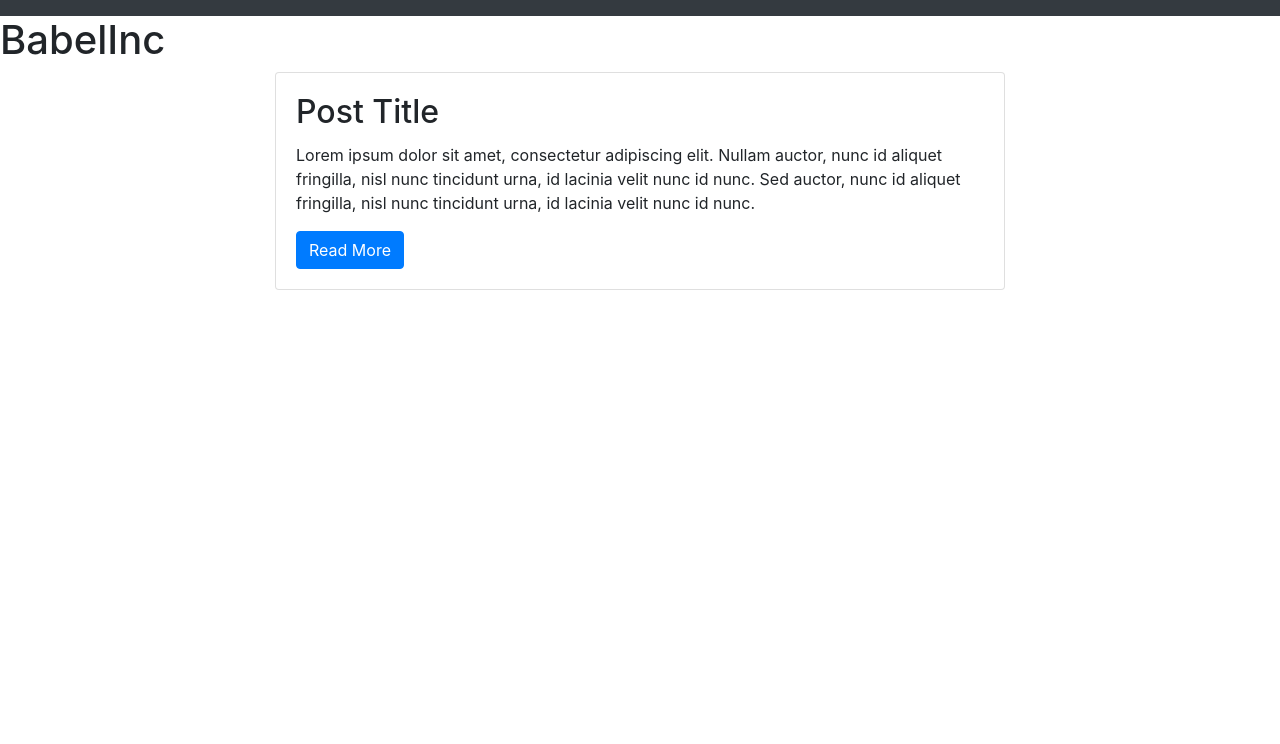
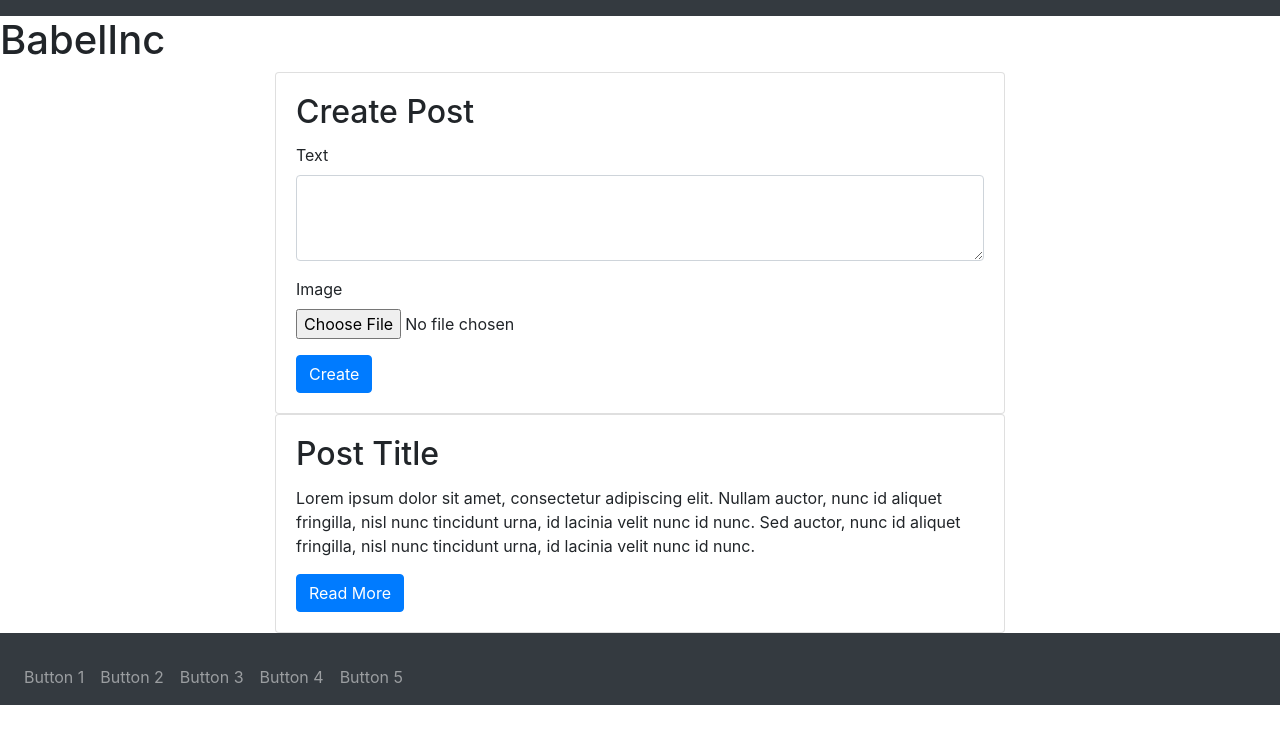
Before and after one commit to rafael6325/bootstrapTest, a plain HTML site: page welcome.html in a window 1280 px wide. Drawn offline with nearby package versions, Linux system fonts and the light colour scheme.

Commit message:
Add files via upload

```diff
--- a/scripts/welcome.js
+++ b/scripts/welcome.js
@@ -0,0 +1,10 @@
+const input = document.getElementById('input');
+console.log(input);
+function createPost(input) {
+
+  const post = document.createElement('div');
+  post.classList.add('post');
+  post.textContent = input;
+
+  document.body.appendChild(post);
+}
--- a/welcome.html
+++ b/welcome.html
@@ -5,11 +5,35 @@
   <meta name="viewport" content="width=device-width, initial-scale=1.0">
   <title>BabelInc</title>
   <link rel="stylesheet" href="https://stackpath.bootstrapcdn.com/bootstrap/4.5.2/css/bootstrap.min.css">
+  <script src="scripts/welcome.js"></script>
 </head>
 <body>
   <nav class="navbar navbar-expand-md navbar-dark bg-dark">
   </nav>
   <h1 class="header">BabelInc</h1>
+  <div class="container">
+    <div class="row">
+      <div class="col-md-8 offset-md-2">
+        <div class="card">
+          <div class="card-body">
+            <h2 class="card-title">Create Post</h2>
+            <form>
+              <div class="form-group">
+                <label for="postText">Text</label>
+                <textarea class="form-control" id="postText" rows="3"></textarea>
+              </div>
+              <div class="form-group">
+                <label for="postImage">Image</label>
+                <input type="file" class="form-control-file" id="postImage">
+              </div>
+              <button type="submit" class="btn btn-primary" onclick="createPost()">Create</button>
+            </form>
+          </div>
+        </div>
+      </div>
+    </div>
+  </div>
+
   <div class="container">
     <div class="row">
       <div class="col-md-8 offset-md-2">
@@ -23,5 +47,31 @@
       </div>
     </div>
   </div>
+  <nav class="navbar navbar-expand-md navbar-dark bg-dark">
+  </nav>
+  <nav class="navbar navbar-expand-md navbar-dark bg-dark">
+    <button class="navbar-toggler" type="button" data-toggle="collapse" data-target="#navbarNav" aria-controls="navbarNav" aria-expanded="false" aria-label="Toggle navigation">
+      <span class="navbar-toggler-icon"></span>
+    </button>
+    <div class="collapse navbar-collapse" id="navbarNav">
+      <ul class="navbar-nav">
+        <li class="nav-item">
+          <a class="nav-link" href="#">Button 1</a>
+        </li>
+        <li class="nav-item">
+          <a class="nav-link" href="#">Button 2</a>
+        </li>
+        <li class="nav-item">
+          <a class="nav-link" href="#">Button 3</a>
+        </li>
+        <li class="nav-item">
+          <a class="nav-link" href="#">Button 4</a>
+        </li>
+        <li class="nav-item">
+          <a class="nav-link" href="#">Button 5</a>
+        </li>
+      </ul>
+    </div>
+  </nav>
 </body>
 </html>
```
